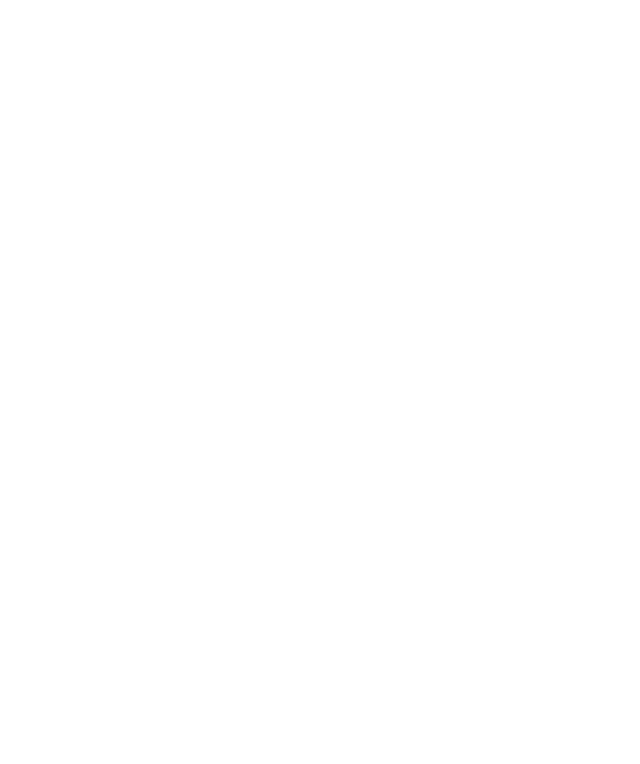
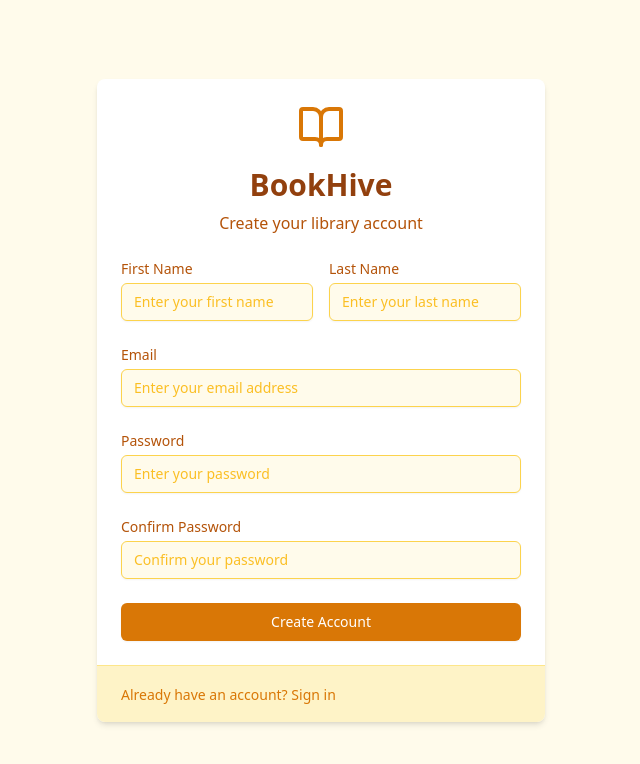
Before and after one commit to anevski-stefan/library-app, a React (Vite) app in the folder client/: page /register in a window 1280 px wide. Before the commit this address had no page. Shown: the top 764 px of the page, without its empty margins (319-959 px from the left). Built offline with nearby package versions, Linux system fonts and the light colour scheme.

Commit message:
implement register functionality

```diff
--- a/client/src/App.tsx
+++ b/client/src/App.tsx
@@ -1,5 +1,6 @@
 import { BrowserRouter as Router, Routes, Route, Navigate } from 'react-router-dom';
 import LoginForm from './components/auth/LoginForm';
+import RegisterForm from './components/auth/RegisterForm';
 import DashboardLayout from './components/layout/DashboardLayout';
 import Dashboard from './components/dashboard/Dashboard';
 import BookList from './components/books/BookList';
@@ -12,6 +13,7 @@ function App() {
     <Router>
       <Routes>
         <Route path="/login" element={<LoginForm />} />
+        <Route path="/register" element={<RegisterForm />} />
 
         <Route
           path="/"
--- a/client/src/components/auth/LoginForm.tsx
+++ b/client/src/components/auth/LoginForm.tsx
@@ -1,5 +1,5 @@
 import { useState } from 'react';
-import { useNavigate } from 'react-router-dom';
+import { useNavigate, Link } from 'react-router-dom';
 import { useAppDispatch } from '../../store/hooks';
 import { login } from '../../features/auth/authSlice';
 import { BookOpen } from 'lucide-react';
@@ -55,7 +55,7 @@ const LoginForm = () => {
                 required
                 className="mt-1 block w-full px-3 py-2 bg-amber-50 border border-amber-300 rounded-md text-sm shadow-sm placeholder-amber-400
                          focus:outline-none focus:border-amber-500 focus:ring-1 focus:ring-amber-500"
-                placeholder="you@example.com"
+                placeholder="Enter your email address"
                 value={email}
                 onChange={(e) => setEmail(e.target.value)}
               />
@@ -71,6 +71,7 @@ const LoginForm = () => {
                 required
                 className="mt-1 block w-full px-3 py-2 bg-amber-50 border border-amber-300 rounded-md text-sm shadow-sm placeholder-amber-400
                          focus:outline-none focus:border-amber-500 focus:ring-1 focus:ring-amber-500"
+                placeholder="Enter your password"
                 value={password}
                 onChange={(e) => setPassword(e.target.value)}
               />
@@ -88,9 +89,14 @@ const LoginForm = () => {
         </div>
 
         <div className="px-6 py-4 bg-amber-100 border-t border-amber-200">
-          <a href="#" className="text-sm text-amber-600 hover:text-amber-500">
-            Forgot your password?
-          </a>
+          <div className="flex flex-col space-y-2">
+            <Link to="#" className="text-sm text-amber-600 hover:text-amber-500">
+              Forgot your password?
+            </Link>
+            <Link to="/register" className="text-sm text-amber-600 hover:text-amber-500">
+              Don't have an account? Sign up
+            </Link>
+          </div>
         </div>
       </div>
     </div>
--- /dev/null
+++ b/client/src/components/auth/RegisterForm.tsx
@@ -0,0 +1,174 @@
+import { useState } from 'react';
+import { useNavigate, Link } from 'react-router-dom';
+import api from '../../services/api';
+import { BookOpen } from 'lucide-react';
+
+const RegisterForm = () => {
+  const [formData, setFormData] = useState({
+    email: '',
+    password: '',
+    confirmPassword: '',
+    firstName: '',
+    lastName: '',
+  });
+  const [error, setError] = useState('');
+  const navigate = useNavigate();
+
+  const handleChange = (e: React.ChangeEvent<HTMLInputElement>) => {
+    setFormData({
+      ...formData,
+      [e.target.name]: e.target.value
+    });
+  };
+
+  const handleSubmit = async (e: React.FormEvent) => {
+    e.preventDefault();
+    setError('');
+
+    if (formData.password !== formData.confirmPassword) {
+      setError('Passwords do not match');
+      return;
+    }
+
+    try {
+      const { confirmPassword, ...registrationData } = formData;
+      const response = await api.post('/auth/register', registrationData);
+
+      if (response.data.token) {
+        localStorage.setItem('token', response.data.token);
+        localStorage.setItem('user', JSON.stringify(response.data.user));
+        navigate('/dashboard');
+      }
+    } catch (error: any) {
+      console.error('Registration failed:', error);
+      setError(error.response?.data?.message || 'Registration failed');
+    }
+  };
+
+  return (
+    <div className="min-h-screen bg-amber-50 flex items-center justify-center p-4">
+      <div className="w-full max-w-md bg-white rounded-lg shadow-md overflow-hidden">
+        <div className="p-6 space-y-6">
+          <div className="flex flex-col items-center">
+            <BookOpen className="h-12 w-12 text-amber-600" />
+            <h2 className="mt-4 text-3xl font-bold text-amber-800">BookHive</h2>
+            <p className="mt-2 text-amber-700 text-center">
+              Create your library account
+            </p>
+          </div>
+
+          <form onSubmit={handleSubmit} className="space-y-6">
+            {error && (
+              <div className="rounded-md bg-red-50 p-4">
+                <div className="text-sm text-red-700">{error}</div>
+              </div>
+            )}
+
+            <div className="grid grid-cols-2 gap-4">
+              <div>
+                <label htmlFor="firstName" className="block text-sm font-medium text-amber-700">
+                  First Name
+                </label>
+                <input
+                  id="firstName"
+                  name="firstName"
+                  type="text"
+                  placeholder="Enter your first name"
+                  required
+                  className="mt-1 block w-full px-3 py-2 bg-amber-50 border border-amber-300 rounded-md text-sm shadow-sm placeholder-amber-400
+                           focus:outline-none focus:border-amber-500 focus:ring-1 focus:ring-amber-500"
+                  value={formData.firstName}
+                  onChange={handleChange}
+                />
+              </div>
+
+              <div>
+                <label htmlFor="lastName" className="block text-sm font-medium text-amber-700">
+                  Last Name
+                </label>
+                <input
+                  id="lastName"
+                  name="lastName"
+                  type="text"
+                  placeholder="Enter your last name"
+                  required
+                  className="mt-1 block w-full px-3 py-2 bg-amber-50 border border-amber-300 rounded-md text-sm shadow-sm placeholder-amber-400
+                           focus:outline-none focus:border-amber-500 focus:ring-1 focus:ring-amber-500"
+                  value={formData.lastName}
+                  onChange={handleChange}
+                />
+              </div>
+            </div>
+
+            <div>
+              <label htmlFor="email" className="block text-sm font-medium text-amber-700">
+                Email
+              </label>
+              <input
+                id="email"
+                name="email"
+                type="email"
+                required
+                className="mt-1 block w-full px-3 py-2 bg-amber-50 border border-amber-300 rounded-md text-sm shadow-sm placeholder-amber-400
+                         focus:outline-none focus:border-amber-500 focus:ring-1 focus:ring-amber-500"
+                placeholder="Enter your email address"
+                value={formData.email}
+                onChange={handleChange}
+              />
+            </div>
+
+            <div>
+              <label htmlFor="password" className="block text-sm font-medium text-amber-700">
+                Password
+              </label>
+              <input
+                id="password"
+                name="password"
+                type="password"
+                placeholder="Enter your password"
+                required
+                className="mt-1 block w-full px-3 py-2 bg-amber-50 border border-amber-300 rounded-md text-sm shadow-sm placeholder-amber-400
+                         focus:outline-none focus:border-amber-500 focus:ring-1 focus:ring-amber-500"
+                value={formData.password}
+                onChange={handleChange}
+              />
+            </div>
+
+            <div>
+              <label htmlFor="confirmPassword" className="block text-sm font-medium text-amber-700">
+                Confirm Password
+              </label>
+              <input
+                id="confirmPassword"
+                name="confirmPassword"
+                type="password"
+                placeholder="Confirm your password"
+                required
+                className="mt-1 block w-full px-3 py-2 bg-amber-50 border border-amber-300 rounded-md text-sm shadow-sm placeholder-amber-400
+                         focus:outline-none focus:border-amber-500 focus:ring-1 focus:ring-amber-500"
+                value={formData.confirmPassword}
+                onChange={handleChange}
+              />
+            </div>
+
+            <div>
+              <button
+                type="submit"
+                className="w-full flex justify-center py-2 px-4 border border-transparent rounded-md shadow-sm text-sm font-medium text-white bg-amber-600 hover:bg-amber-700 focus:outline-none focus:ring-2 focus:ring-offset-2 focus:ring-amber-500"
+              >
+                Create Account
+              </button>
+            </div>
+          </form>
+        </div>
+        <div className="px-6 py-4 bg-amber-100 border-t border-amber-200">
+          <Link to="/login" className="text-sm text-amber-600 hover:text-amber-500">
+            Already have an account? Sign in
+          </Link>
+        </div>
+      </div>
+    </div>
+  );
+};
+
+export default RegisterForm;
--- a/client/src/features/auth/authSlice.ts
+++ b/client/src/features/auth/authSlice.ts
@@ -56,8 +56,19 @@ export const login = createAsyncThunk(
 export const register = createAsyncThunk(
   'auth/register',
   async (userData: { email: string; password: string; firstName: string; lastName: string }) => {
-    const response = await api.post('/api/auth/register', userData);
-    return response.data;
+    try {
+      const response = await api.post('/api/auth/register', userData);
+      const { token, user } = response.data;
+
+      localStorage.setItem('token', token);
+      localStorage.setItem('user', JSON.stringify(user));
+      return { token, user };
+    } catch (error: any) {
+      if (error.response) {
+        throw new Error(error.response.data.message);
+      }
+      throw new Error('Registration failed');
+    }
   }
 );
 
```
Also changed, not shown: 1 other file (tests, documents, lock files or other folders).
